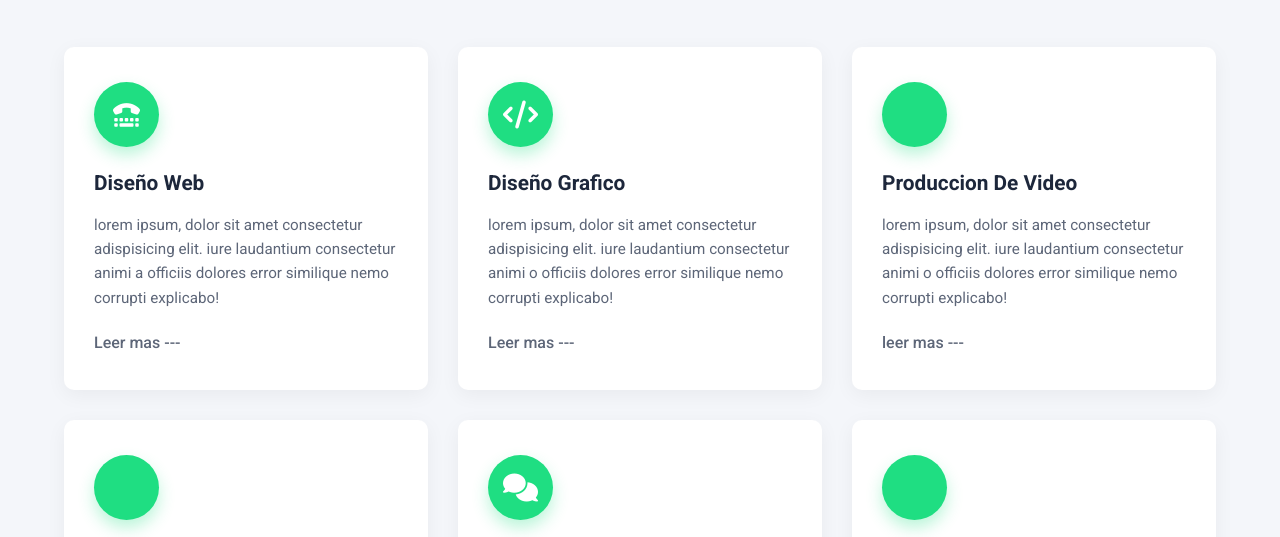
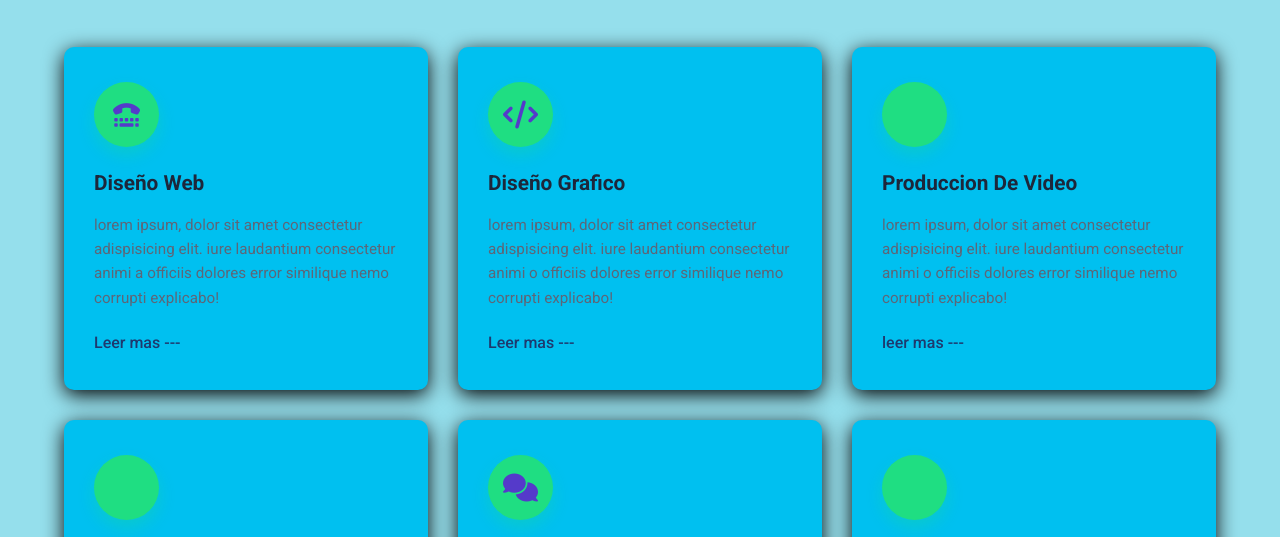
Before and after one commit to TF-b3b3/webproyectoJc, a plain HTML site: page index.html in a window 1280 px wide. Shown: the part 699-1236 px from the top of the page. Drawn offline with Linux system fonts and the light colour scheme.

Commit message:
Update style.css

```diff
--- a/style.css
+++ b/style.css
@@ -140,7 +140,7 @@ nav.scrolled {
 /* .about-us es la cuadrícula; los contenedores intermedios "desaparecen"
    para que todas las tarjetas queden en la misma rejilla */
 .about-us {
-    background: #f4f6fa;
+    background: #95dfec;
     padding: 80px max(5%, calc((100% - 1200px) / 2));
     display: grid;
     grid-template-columns: repeat(auto-fit, minmax(300px, 1fr));
@@ -161,10 +161,10 @@ nav.scrolled {
 
 .servicios,
 .servicio {
-    background: #fff;
+    background: #00c0f0;
     padding: 35px 30px;
     border-radius: 10px;
-    box-shadow: 0 5px 20px rgba(0, 0, 0, .05);
+    box-shadow: 0 5px 20px rgba(0, 0, 0, 0.986);
     transition: transform .3s ease, box-shadow .3s ease;
 }
 
@@ -183,7 +183,7 @@ nav.scrolled {
     justify-content: center;
     margin-bottom: 20px;
     font-size: 28px;
-    color: #fff;
+    color: #553aca;
     background: #1fde82;
     border-radius: 50%;
     box-shadow: 0 8px 16px rgba(31, 222, 130, .3);
@@ -205,7 +205,7 @@ nav.scrolled {
 
 .servicios a,
 .servicio a {
-    color: #5d6678;
+    color: #1e396e;
     text-decoration: none;
     font-weight: 500;
     transition: color .3s ease;
@@ -247,7 +247,7 @@ nav.scrolled {
 /* ========== RESULTADOS ========== */
 .resultados {
     background: #2570ff;
-    color: #fff;
+    color: #5bd9ff;
     padding: 70px 0;
 }
 
@@ -300,7 +300,7 @@ nav.scrolled {
 .resultes-text a {
     display: inline-block;
     padding: 10px 25px;
-    color: #fff;
+    color: #9ee1f1;
     text-decoration: none;
     font-weight: 500;
     border: 2px solid #fff;
```
